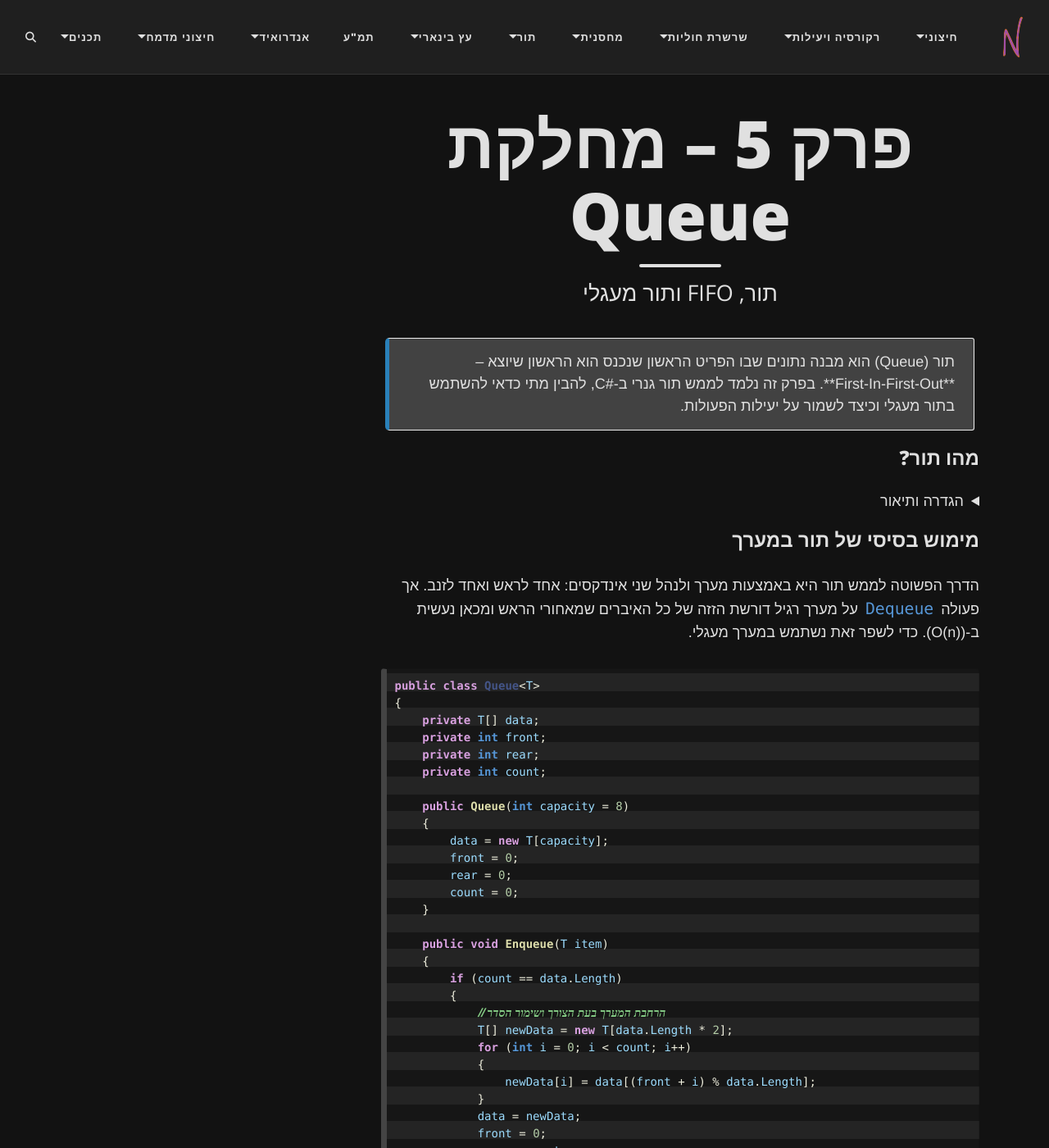
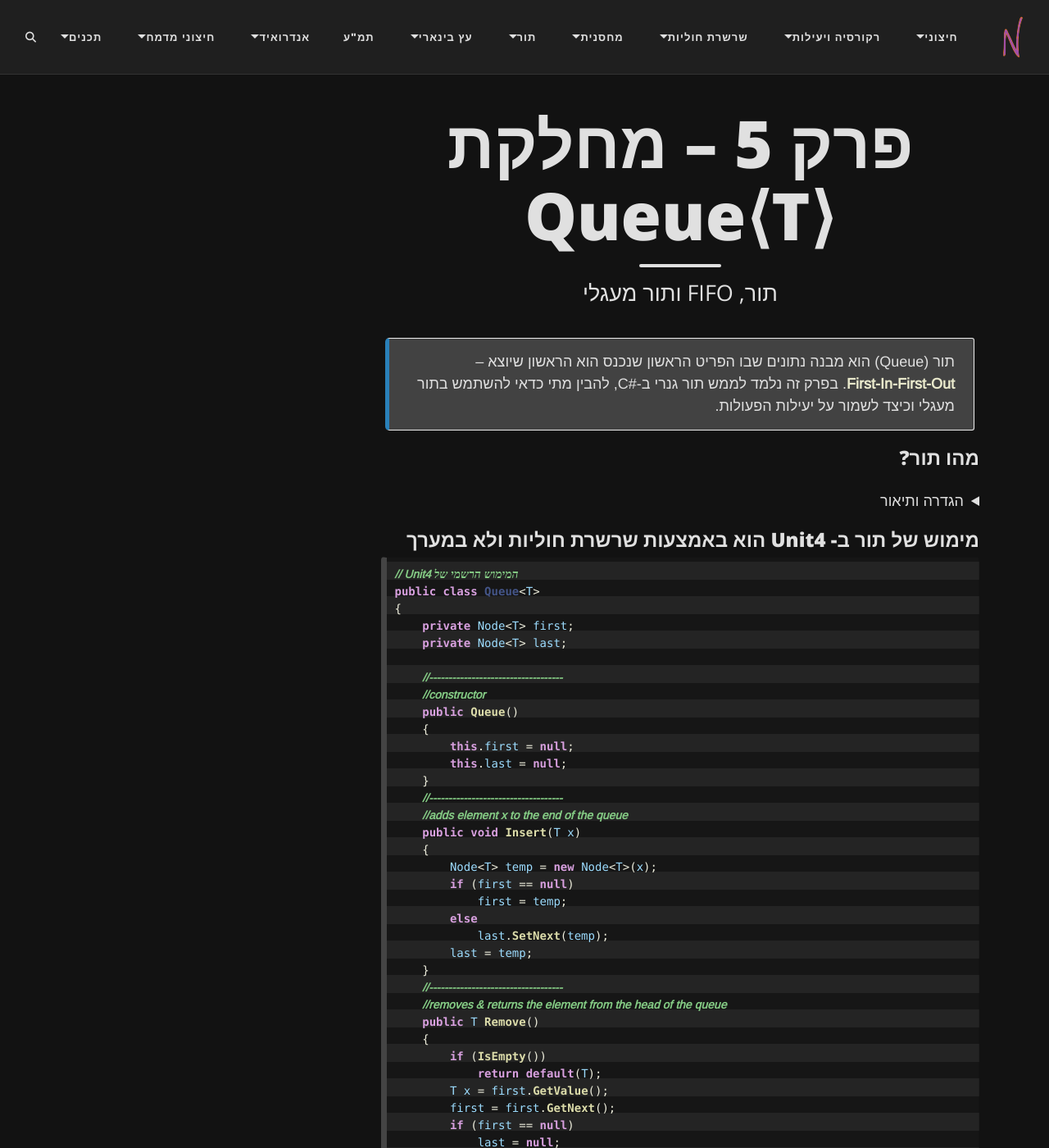
Before and after one commit to 3strategy/BeautifulMivney, a Jekyll site: the page built from cst/chapters/Chapter5.md, in a window 1280 px wide and 1400 px high. Shown: the whole window at 82% size. Built offline with Jekyll 4.4.1, drawn with Linux system fonts in a browser that asks for light colours; comment, search, counter and statistics services are not loaded; some of the changed text lies outside the part shown.

Commit message:
fix for mermaid. bring in the correct chapter5

````diff
--- a/cst/chapters/Chapter5.md
+++ b/cst/chapters/Chapter5.md
@@ -1,15 +1,15 @@
 ---
 layout: page
-title: "פרק 5 – מחלקת Queue<T>"
+title: "פרק 5 – מחלקת Queue⟨T⟩"
 subtitle: "תור, FIFO ותור מעגלי"
-tags: [Queue, תור, Enqueue, Dequeue, מחלקה גנרית, תור מעגלי]
+tags: [Queue, תור, Insert , Remove, מחלקה גנרית, תור מעגלי]
 mathjax: true
 lang: he
 ---
 
-<div class="box-note">
+{: .box-note}
 תור (Queue) הוא מבנה נתונים שבו הפריט הראשון שנכנס הוא הראשון שיוצא – **First‑In‑First‑Out**. בפרק זה נלמד לממש תור גנרי ב‑#C, להבין מתי כדאי להשתמש בתור מעגלי וכיצד לשמור על יעילות הפעולות.
-</div>
+
 
 <!-- Source: University of Wisconsin – Queues notes -->
 
@@ -18,13 +18,75 @@ lang: he
 <details markdown="1">
 <summary>הגדרה ותיאור</summary>
 
-תור הוא סדרה ליניארית שבה שני קצוות: קצה הכניסה (**Rear**) וקצה היציאה (**Front**). פעולת `Enqueue` מוסיפה פריט לסוף התור, ו‑`Dequeue` מסירה את הפריט מההתחלה. אם ננסה להסיר פריט מתור ריק נקבל חריגה.
+תור הוא סדרה ליניארית שבה שני קצוות: קצה הכניסה (**Rear**) וקצה היציאה (**Front**). פעולת `Insert` מוסיפה פריט לסוף התור, ו‑`Remove` מסירה את הפריט מההתחלה. אם ננסה להסיר פריט מתור ריק נקבל חריגה.
 
 </details>
 
-### מימוש בסיסי של תור במערך
+### מימוש של תור ב- Unit4 הוא באמצעות שרשרת חוליות ולא במערך
 
-הדרך הפשוטה לממש תור היא באמצעות מערך ולנהל שני אינדקסים: אחד לראש ואחד לזנב. אך פעולה `Dequeue` על מערך רגיל דורשת הזזה של כל האיברים שמאחורי הראש ומכאן נעשית ב‑\(O(n)\). כדי לשפר זאת נשתמש במערך מעגלי.
+```csharp
+// Unit4 המימוש הרשמי של
+public class Queue<T>
+{
+    private Node<T> first;
+    private Node<T> last;
+
+    //-----------------------------------
+    //constructor
+    public Queue()
+    {
+        this.first = null;
+        this.last = null;
+    }
+    //-----------------------------------
+    //adds element x to the end of the queue
+    public void Insert(T x)
+    {
+        Node<T> temp = new Node<T>(x);
+        if (first == null)
+            first = temp;
+        else
+            last.SetNext(temp);
+        last = temp;
+    }
+    //-----------------------------------
+    //removes & returns the element from the head of the queue
+    public T Remove()
+    {
+        if (IsEmpty())
+            return default(T);
+        T x = first.GetValue();
+        first = first.GetNext();
+        if (first == null)
+            last = null;
+        return x;
+    }
+    //-----------------------------------
+    //returns the element from the head of the queue
+    public T Head()
+    {
+        return first.GetValue();
+    }
+    //-----------------------------------
+    //returns true if there are no elements in queue
+    public bool IsEmpty()
+    {
+        return first == null;
+    }
+    //-------------------------------------
+    //ToString
+    public override string ToString()
+    {
+        if (this.IsEmpty())
+            return "[]";
+        string temp = first.ToString();
+        return "QueueHead[" + temp.Substring(0, temp.Length - 1) + "]";
+    }
+}
+```
+
+<details markdown="1">
+<summary>מימוש באמצעות מערך מעגלי</summary>
 
 ```csharp
 public class Queue<T>
@@ -42,7 +104,7 @@ public class Queue<T>
         count = 0;
     }
 
-    public void Enqueue(T item)
+    public void Insert(T item)
     {
         if (count == data.Length)
         {
@@ -61,7 +123,7 @@ public class Queue<T>
         count++;
     }
 
-    public T Dequeue()
+    public T Remove()
     {
         if (IsEmpty())
             throw new InvalidOperationException("Queue is empty");
@@ -90,44 +152,50 @@ public class Queue<T>
 }
 ```
 
-במימוש זה אנחנו מנהלים את המצביעים `front` ו‑`rear` במערך מעגלי כך שכל פעולה של `Enqueue` ו‑`Dequeue` מתבצעת בזמן קבוע. כאשר המערך מתמלא, אנו מכפילים את גודלו ומעתיקים את הערכים הקיימים לפי הסדר.
+במימוש זה אנחנו מנהלים את המצביעים `front` ו‑`rear` במערך מעגלי כך שכל פעולה של `Insert` ו‑`Remove` מתבצעת בזמן קבוע. כאשר המערך מתמלא, אנו מכפילים את גודלו ומעתיקים את הערכים הקיימים לפי הסדר.
 
 #### דיאגרמה – תור מעגלי
 
 <div class="mermaid">
 graph LR
-    Start[front=0, rear=0, count=0] --> Enq1[Enqueue(5)]
-    Enq1 --> Enq2[Enqueue(7)]
-    Enq2 --> Deq1[Dequeue() → 5]
-    Deq1 --> Enq3[Enqueue(9)]
-    Enq3 --> State[front=1, rear=0 (מעגלי), count=2]
+    Start[front=0, rear=0, count=0] --> Ins1[Insert(5)]
+    Ins1 --> Ins2[Insert(7)]
+    Ins2 --> Rem1[Remove() → 5]
+    Rem1 --> Ins3[Insert(9)]
+    Ins3 --> State[front=1, rear=0 (מעגלי), count=2]
 </div>
 
 בדוגמה זו אנו מוסיפים 5 ו‑7, מסירים את 5 ואז מוסיפים 9. האינדקסים של `front` ו‑`rear` מחושבים מודולו אורך המערך.
+
+</details>
+
+
 
 ### פעולות זמינות במחלקת Queue&lt;T&gt;
 
 | Method | תיאור |
 | --- | --- |
-| `Enqueue(T item)` | מוסיף פריט לסוף התור |
-| `T Dequeue()` | מסיר ומחזיר את הפריט בתחילת התור |
-| `T Peek()` | מחזיר את הפריט בתחילת התור מבלי להסיר |
-| `bool IsEmpty()` | בודק אם התור ריק |
-| `int Count()` | מחזיר את מספר הפריטים בתור |
+|מוסיף פריט לסוף התור | `Insert (T item)` |
+| מסיר ומחזיר את הפריט בתחילת התור | `T Remove()` |
+|מחזיר את הפריט בתחילת התור מבלי להסיר | `T Peek()` |
+| בודק אם התור ריק | `bool IsEmpty()` |
+| מחזיר את מספר הפריטים בתור |`int Count()` |
 {: .table-rl}
 
 #### דגשים לשימוש נכון בתור
+
 {: .subq}
-
-א. אל תשתמשו בהזזה של כל האיברים ב־`Dequeue`; השתמשו במערך מעגלי או רשימה מקושרת כדי להשיג סיבוכיות O(1).
-ב. ודאו שאתם בודקים אם התור ריק לפני קריאה ל‑`Dequeue` או `Peek`.
+א. אל תשתמשו בהזזה של כל האיברים ב־`Remove`; השתמשו במערך מעגלי או רשימה מקושרת כדי להשיג סיבוכיות O(1).
+{: .subq}
+ב. ודאו שאתם בודקים אם התור ריק לפני קריאה ל‑`Remove` או `Peek`.
+{: .subq}
 ג. תורים שימושיים באלגוריתמים של חיפוש ברוחב (BFS) ובמודלים של שירות (למשל תור לקוחות).
 
 ### תרגול וקישורים
 
 נסו לממש תור משלכם ולהשתמש בו בסימולציה של שירות לקוחות. לשם תרגול נוסף:
 
-* [⬅ עברו לתרגיל עבודה עם תור מעגלי]({% link cst/5queue/Ex5a2queue.md %}#5a2)
+- [⬅ עברו לתרגיל עבודה עם תור מעגלי]({% link cst/5queue/Ex5a2queue.md %}#5a2.3)
 
 <details markdown="1">
 <summary>מקום לפתרון</summary>
````
Also changed, not shown: cst/chapters/Chapter6.md (+20 -8 lines).
